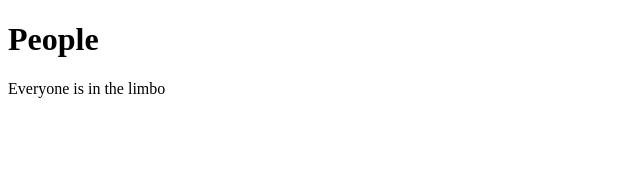
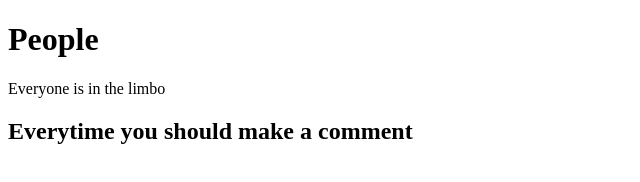
Before and after one commit to sammyyoungS/sammyyoung, a plain HTML site: page index.html in a window 1280 px wide. Shown: the whole page, without its empty margins (0-640 px from the left). Drawn offline with Linux system fonts and the light colour scheme.

Commit message:
Update index.html

```diff
--- a/index.html
+++ b/index.html
@@ -9,6 +9,8 @@
 <h1> People </h1>
 
 <p> Everyone is in the limbo </p>
+
+  <h2> Everytime you should make a comment </h2>
 
 
 
```
